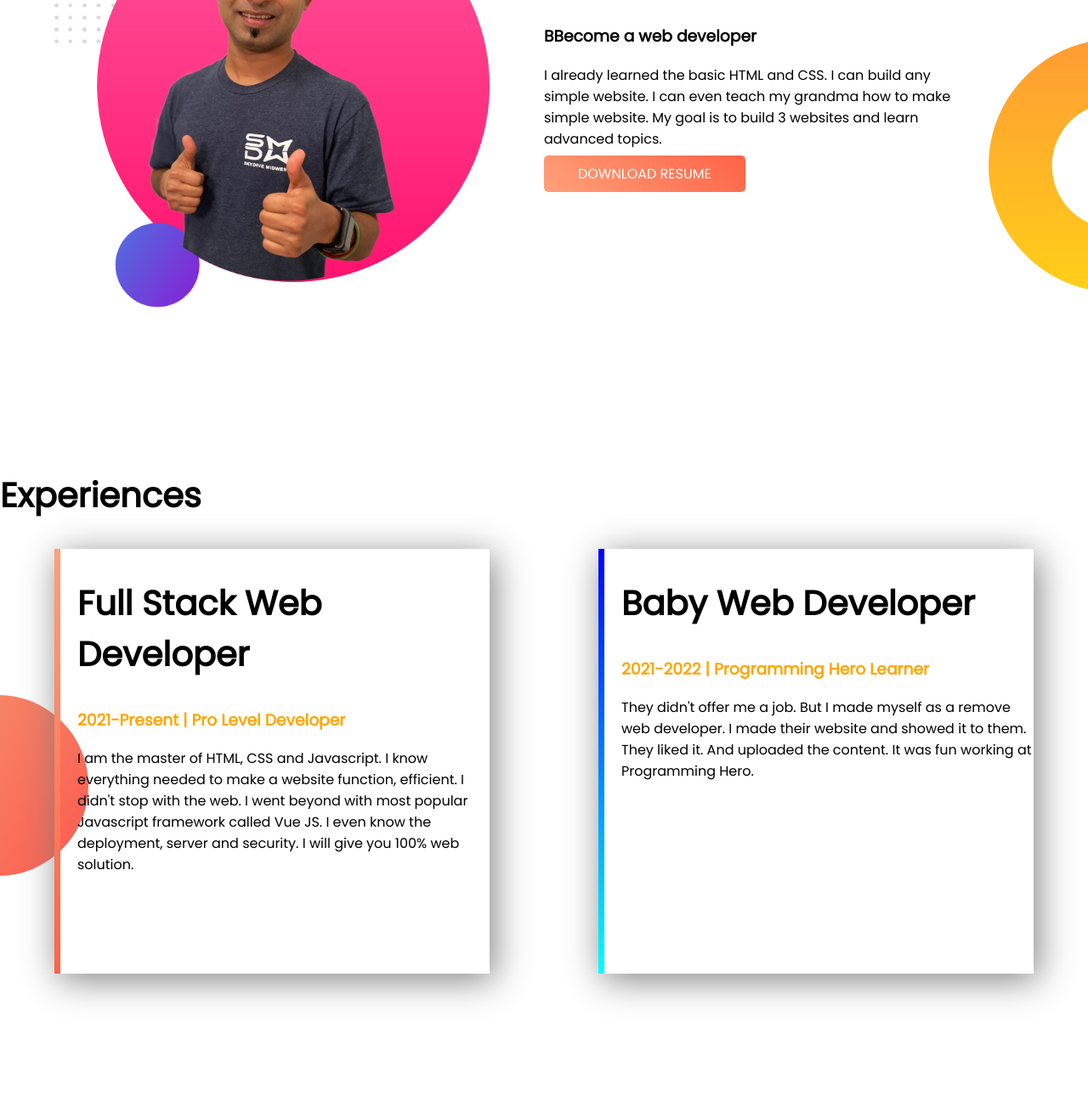
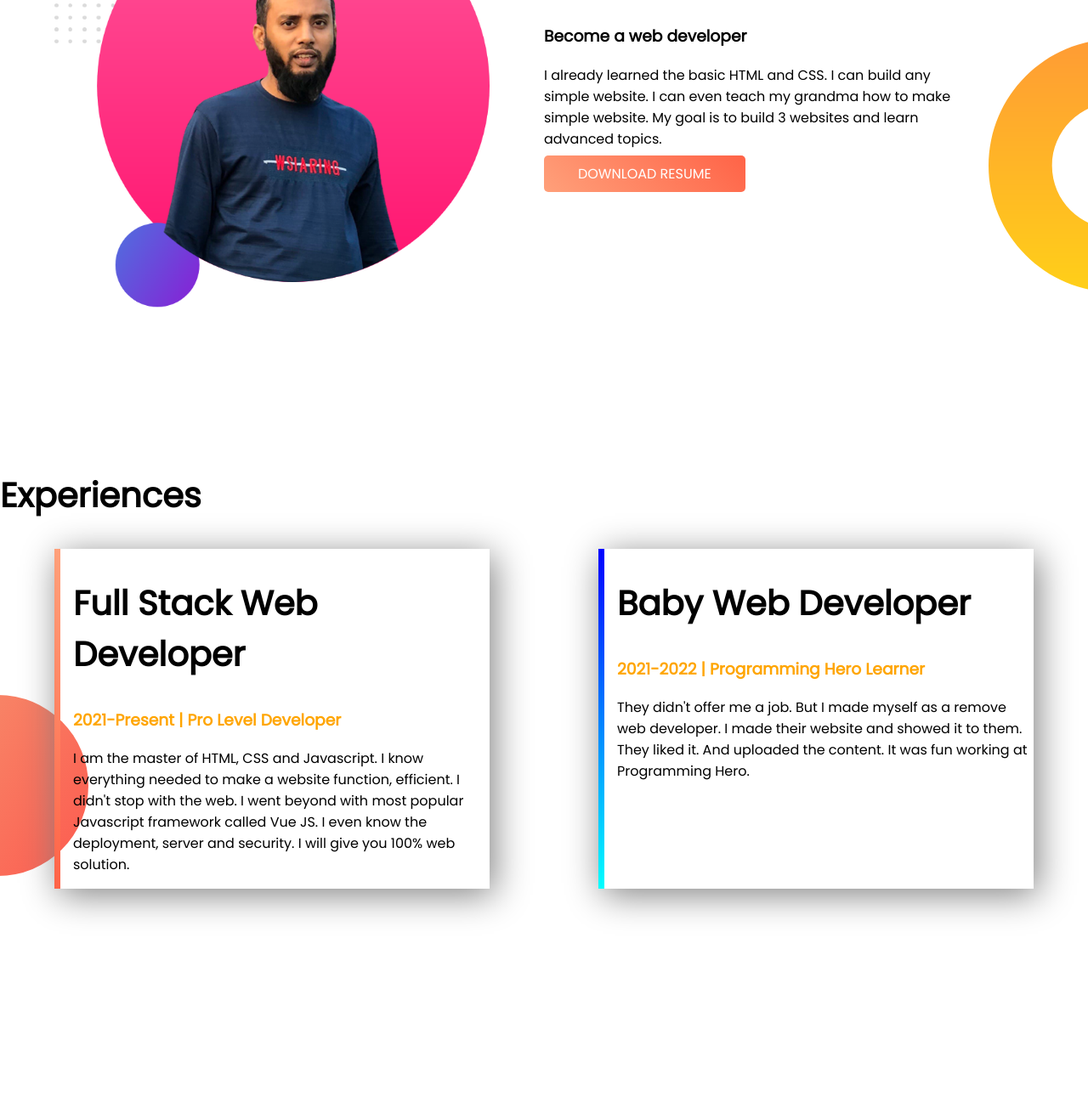
Before and after one commit to rimitdb/web-development, a plain HTML site: page index.html in a window 1280 px wide. Shown: the part 780-2070 px from the top of the page at 85% size. Drawn offline with Linux system fonts and the light colour scheme.

Commit message:
Final Update

```diff
--- a/index.html
+++ b/index.html
@@ -17,7 +17,7 @@
         <div class="half-width">
             <h1>Welcome To</h1>
             <h1><span>Iqbal Hossain</span> World</h1>
-            <h3>Build Climber and Train Stopper</h3>
+            <h3>Experienced System Administrator</h3>
             <p>You might saw me jumping, climbing buildings, and stopping trains. But nobody pays me a dime for that
                 work. That's why I am learning and mastering web development. I will not stop until I become the Web
                 Development Hero.</p>
@@ -25,16 +25,16 @@
                 ME</a>
         </div>
         <div class="half-width">
-            <img src="images/jhankar.png" alt="profile images">
+            <img src="images/iqbal.png" alt="profile images">
         </div>
     </section>
     <section class="dream-area flexiable-div">
         <div class="half-width">
-            <img src="images/jhankar2.png" alt="profile images2">
+            <img src="images/iqbal2.png" alt="profile images2">
         </div>
         <div class="half-width">
             <h1>Dream Big</h1>
-            <h3>BBecome a web developer</h3>
+            <h3>Become a web developer</h3>
             <p>I already learned the basic HTML and CSS. I can build any simple website. I can even teach my grandma how
                 to make simple website. My goal is to build 3 websites and learn advanced topics.</p>
             <a class="anchor-button" target="_blank" href="https://www.linkedin.com/in/iqbal-hossain-86017213/">DOWNLOAD
--- a/style.css
+++ b/style.css
@@ -50,11 +50,12 @@ span{
     color: orange;
 }
 .experience-item{
-    width: 40%;
-    box-shadow: 5px 7px 40px gray;
+    width: 50%;
     margin-left: 5%;
     margin-right: 5%;
-    padding-left: 20px;
+    padding-left: 15px;
+    box-shadow: 5px 7px 40px gray;
+    height: 80%;
 }
 #full-stack{
     border-left: 7px solid;
```
Also changed, not shown: images/iqbal.png (added), images/iqbal2.png (added), images/jhankar.png (deleted), images/jhankar2.png (deleted).
